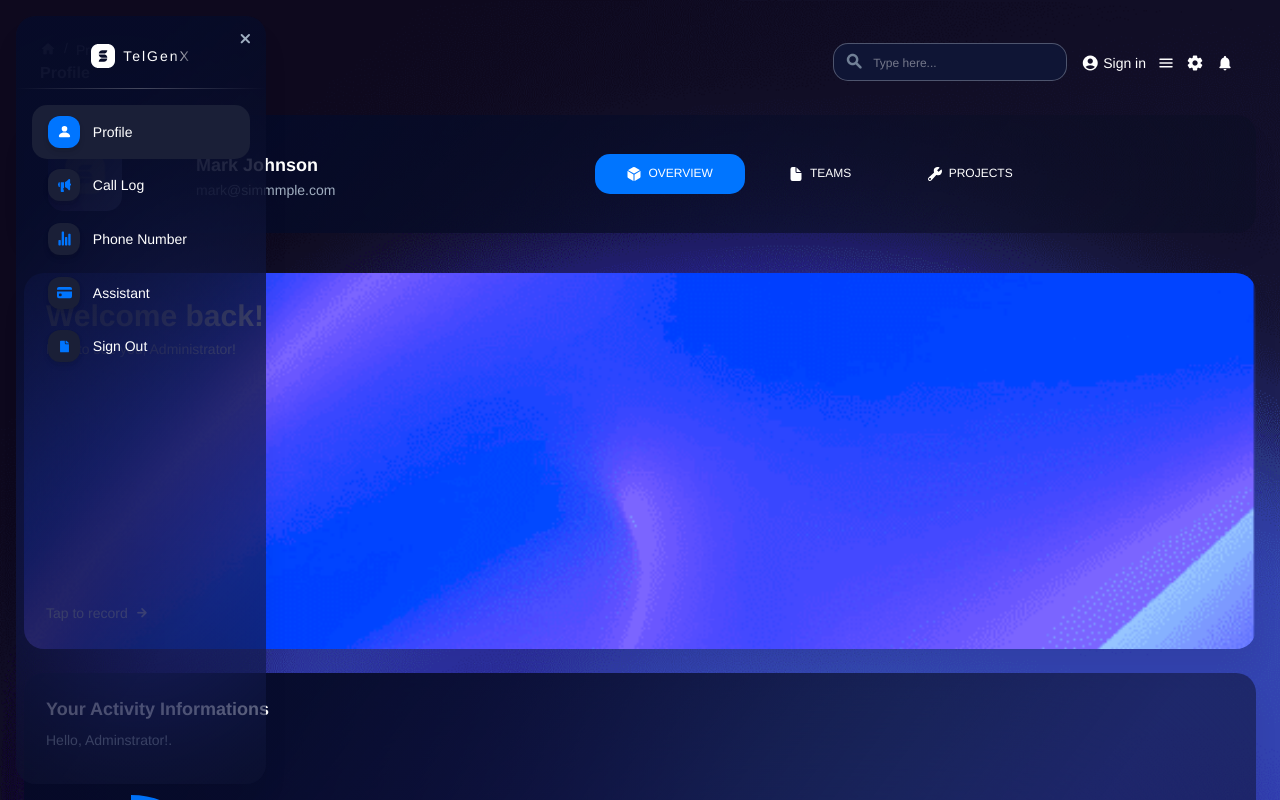
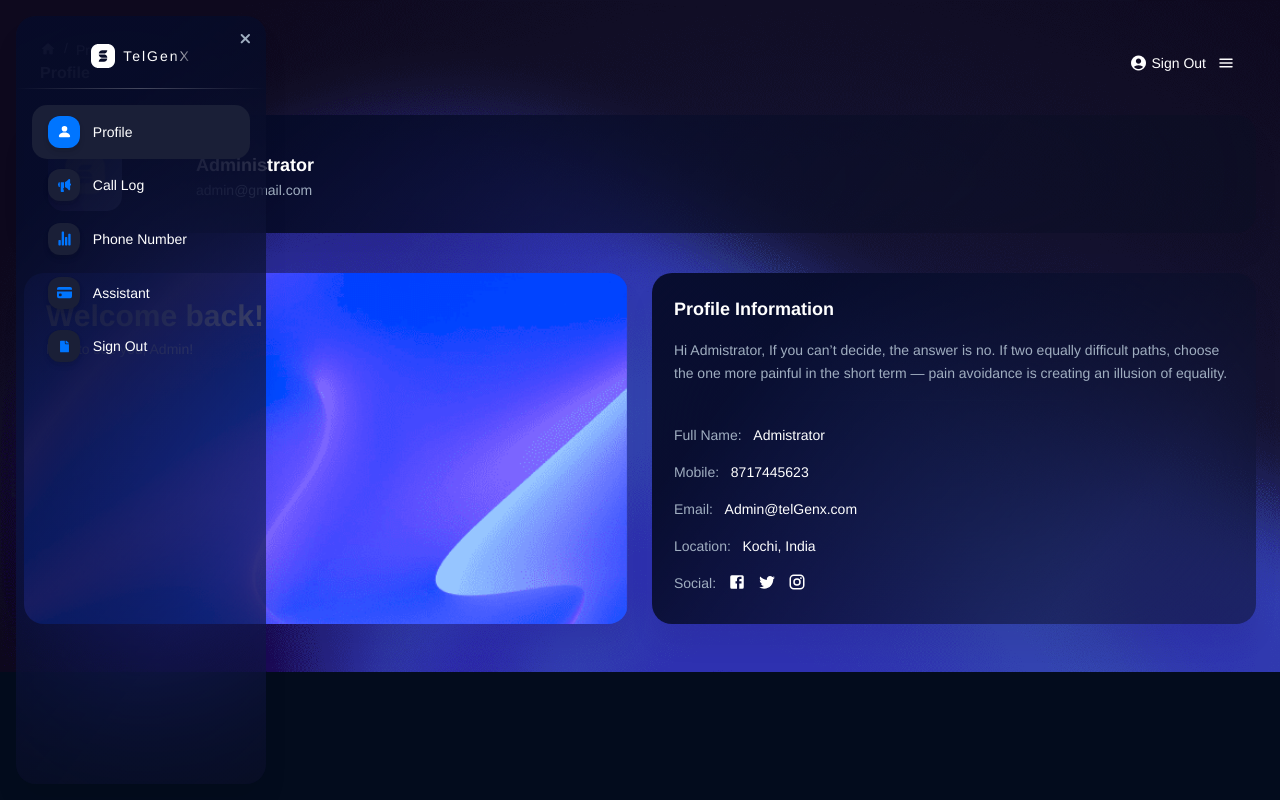
Before and after one commit to VishnuPrasad2000/Hackathon, a React (Create React App) app: page /profile in a window 1280 px wide. Shown: the top 800 px of the page. Built offline with nearby package versions, Linux system fonts and the light colour scheme; a small style sheet from the web is missing.

Commit message:
Dashboard changes

```diff
--- a/src/examples/Navbars/DashboardNavbar/index.js
+++ b/src/examples/Navbars/DashboardNavbar/index.js
@@ -150,21 +150,6 @@ function DashboardNavbar({ absolute, light, isMini }) {
         </VuiBox>
         {isMini ? null : (
           <VuiBox sx={(theme) => navbarRow(theme, { isMini })}>
-            <VuiBox pr={1}>
-              <VuiInput
-                placeholder="Type here..."
-                icon={{ component: "search", direction: "left" }}
-                sx={({ breakpoints }) => ({
-                  [breakpoints.down("sm")]: {
-                    maxWidth: "80px",
-                  },
-                  [breakpoints.only("sm")]: {
-                    maxWidth: "80px",
-                  },
-                  backgroundColor: "info.main !important",
-                })}
-              />
-            </VuiBox>
             <VuiBox color={light ? "white" : "inherit"}>
               <Link to="/authentication/sign-in">
                 <IconButton sx={navbarIconButton} size="small">
@@ -180,7 +165,7 @@ function DashboardNavbar({ absolute, light, isMini }) {
                     fontWeight="medium"
                     color={light ? "white" : "dark"}
                   >
-                    Sign in
+                    Sign Out
                   </VuiTypography>
                 </IconButton>
               </Link>
@@ -191,25 +176,6 @@ function DashboardNavbar({ absolute, light, isMini }) {
                 onClick={handleMiniSidenav}
               >
                 <Icon className={"text-white"}>{miniSidenav ? "menu_open" : "menu"}</Icon>
-              </IconButton>
-              <IconButton
-                size="small"
-                color="inherit"
-                sx={navbarIconButton}
-                onClick={handleConfiguratorOpen}
-              >
-                <Icon>settings</Icon>
-              </IconButton>
-              <IconButton
-                size="small"
-                color="inherit"
-                sx={navbarIconButton}
-                aria-controls="notification-menu"
-                aria-haspopup="true"
-                variant="contained"
-                onClick={handleOpenMenu}
-              >
-                <Icon className={light ? "text-white" : "text-dark"}>notifications</Icon>
               </IconButton>
               {renderMenu()}
             </VuiBox>
--- a/src/layouts/Phone_Number/index.js
+++ b/src/layouts/Phone_Number/index.js
@@ -43,7 +43,7 @@ function PhoneNumberIndex({ tableData, setAllPhoneNumbers }) {
       const response = await fetch("https://api.vapi.ai/assistant", {
         method: "GET",
         headers: {
-          Authorization: "Bearer 75c582df-b889-48e6-9057-228cec47c1b7",
+          Authorization: `Bearer ${BEARER_TOKEN}`,
           "Content-Type": "application/json",
         },
       });
@@ -261,7 +261,7 @@ function PhoneNumberIndex({ tableData, setAllPhoneNumbers }) {
       const response = await fetch(`https://api.vapi.ai/phone-number/${numberId}`, {
         method: "PATCH",
         headers: {
-          Authorization: `Bearer ${API_TOKEN}`,
+          Authorization: `Bearer ${BEARER_TOKEN}`,
           "Content-Type": "application/json",
         },
         body: JSON.stringify(payload),
--- a/src/layouts/profile/components/Header/index.js
+++ b/src/layouts/profile/components/Header/index.js
@@ -109,10 +109,10 @@ function Header() {
               })}
             >
               <VuiTypography variant="lg" color="white" fontWeight="bold">
-                Mark Johnson
+                Administrator
               </VuiTypography>
               <VuiTypography variant="button" color="text" fontWeight="regular">
-                mark@simmmple.com
+                admin@gmail.com
               </VuiTypography>
             </VuiBox>
           </Grid>
@@ -124,9 +124,6 @@ function Header() {
                 onChange={handleSetTabValue}
                 sx={{ background: "transparent", display: "flex", justifyContent: "flex-end" }}
               >
-                <Tab label="OVERVIEW" icon={<IoCube color="white" size="16px" />} />
-                <Tab label="TEAMS" icon={<IoDocument color="white" size="16px" />} />
-                <Tab label="PROJECTS" icon={<IoBuild color="white" size="16px" />} />
               </Tabs>
             </AppBar>
           </Grid>
--- a/src/layouts/profile/components/Welcome/index.js
+++ b/src/layouts/profile/components/Welcome/index.js
@@ -23,7 +23,7 @@ const Welcome = () => {
             Welcome back!
           </VuiTypography>
           <VuiTypography color="white" variant="button" fontWeight="regular">
-            Nice to see you, Administrator!
+            Nice to see you, Admin!
           </VuiTypography>
         </VuiBox>
         <VuiBox justifySelf="flex-end">
@@ -51,8 +51,6 @@ const Welcome = () => {
               },
             }}
           >
-            Tap to record
-            <Icon sx={{ fontWeight: "bold", ml: "5px" }}>arrow_forward</Icon>
           </VuiTypography>
         </VuiBox>
       </VuiBox>
--- a/src/layouts/profile/index.js
+++ b/src/layouts/profile/index.js
@@ -1,104 +1,38 @@
 /*!
-
 =========================================================
 * Vision UI Free React - v1.0.0
 =========================================================
-
-* Product Page: https://www.creative-tim.com/product/vision-ui-free-react
-* Copyright 2021 Creative Tim (https://www.creative-tim.com/)
-* Licensed under MIT (https://github.com/creativetimofficial/vision-ui-free-react/blob/master LICENSE.md)
-
-* Design and Coded by Simmmple & Creative Tim
-
-=========================================================
-
-* The above copyright notice and this permission notice shall be included in all copies or substantial portions of the Software.
-
+...
 */
 
 // @mui material components
-// @mui icons
+import Card from "@mui/material/Card";
+import Grid from "@mui/material/Grid";
 import FacebookIcon from "@mui/icons-material/Facebook";
 import InstagramIcon from "@mui/icons-material/Instagram";
 import TwitterIcon from "@mui/icons-material/Twitter";
-import Card from "@mui/material/Card";
-import Grid from "@mui/material/Grid";
-import team1 from "assets/images/avatar1.png";
-import team2 from "assets/images/avatar2.png";
-import team3 from "assets/images/avatar3.png";
-import team4 from "assets/images/avatar4.png";
-// Images
-import profile1 from "assets/images/profile-1.png";
-import profile2 from "assets/images/profile-2.png";
-import profile3 from "assets/images/profile-3.png";
+
 // Vision UI Dashboard React components
 import VuiBox from "components/VuiBox";
 import VuiTypography from "components/VuiTypography";
 import ProfileInfoCard from "examples/Cards/InfoCards/ProfileInfoCard";
-import DefaultProjectCard from "examples/Cards/ProjectCards/DefaultProjectCard";
-import Footer from "examples/Footer";
-// Vision UI Dashboard React example components
 import DashboardLayout from "examples/LayoutContainers/DashboardLayout";
-// Overview page components
 import Header from "layouts/profile/components/Header";
 import Welcome from "../profile/components/Welcome/index";
-import CarInformations from "./components/CarInformations";
 
 function Overview() {
   return (
     <DashboardLayout>
       <Header />
       <VuiBox mt={5} mb={3}>
-        <Grid
-          container
-          spacing={3}
-          sx={({ breakpoints }) => ({
-            [breakpoints.only("xl")]: {
-              gridTemplateColumns: "repeat(2, 1fr)",
-            },
-          })}
-        >
-          <Grid
-            item
-            xs={12}
-            xl={4}
-            xxl={3}
-            sx={({ breakpoints }) => ({
-              minHeight: "400px",
-              [breakpoints.only("xl")]: {
-                gridArea: "1 / 1 / 2 / 2",
-              },
-            })}
-          >
+        <Grid container spacing={3}>
+          <Grid item xs={12} md={6}>
             <Welcome />
           </Grid>
-          <Grid
-            item
-            xs={12}
-            xl={5}
-            xxl={6}
-            sx={({ breakpoints }) => ({
-              [breakpoints.only("xl")]: {
-                gridArea: "2 / 1 / 3 / 3",
-              },
-            })}
-          >
-            <CarInformations />
-          </Grid>
-          <Grid
-            item
-            xs={12}
-            xl={3}
-            xxl={3}
-            sx={({ breakpoints }) => ({
-              [breakpoints.only("xl")]: {
-                gridArea: "1 / 2 / 2 / 3",
-              },
-            })}
-          >
+          <Grid item xs={12} md={6}>
             <ProfileInfoCard
               title="profile information"
-              description="Hi Admistrator,If you can’t decide, the answer is no. If two equally difficult paths, choose the one more painful in the short term — pain avoidance is creating an illusion of equality.."
+              description="Hi Admistrator, If you can’t decide, the answer is no. If two equally difficult paths, choose the one more painful in the short term — pain avoidance is creating an illusion of equality."
               info={{
                 fullName: "Admistrator",
                 mobile: "8717445623",
@@ -106,27 +40,14 @@ function Overview() {
                 location: "Kochi, India",
               }}
               social={[
-                {
-                  icon: <FacebookIcon />,
-                  color: "facebook",
-                },
-                {
-                  icon: <TwitterIcon />,
-                  color: "twitter",
-                },
-                {
-                  icon: <InstagramIcon />,
-                  color: "instagram",
-                },
+                { icon: <FacebookIcon />, color: "facebook" },
+                { icon: <TwitterIcon />, color: "twitter" },
+                { icon: <InstagramIcon />, color: "instagram" },
               ]}
             />
           </Grid>
         </Grid>
       </VuiBox>
-      <Grid container spacing={3} mb="30px">
-        <Grid item xs={12} xl={3} height="100%">
-        </Grid>
-      </Grid>
     </DashboardLayout>
   );
 }
```
